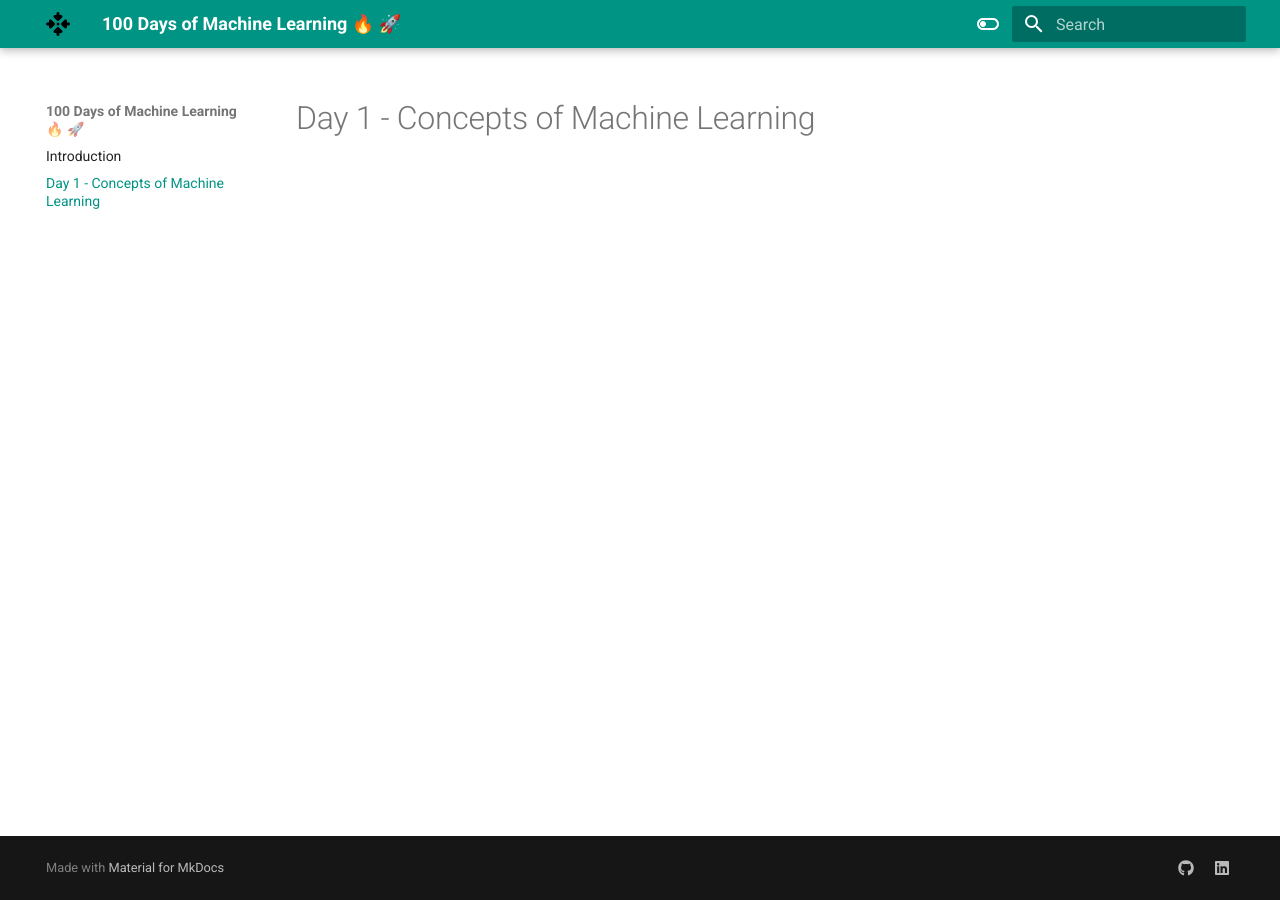
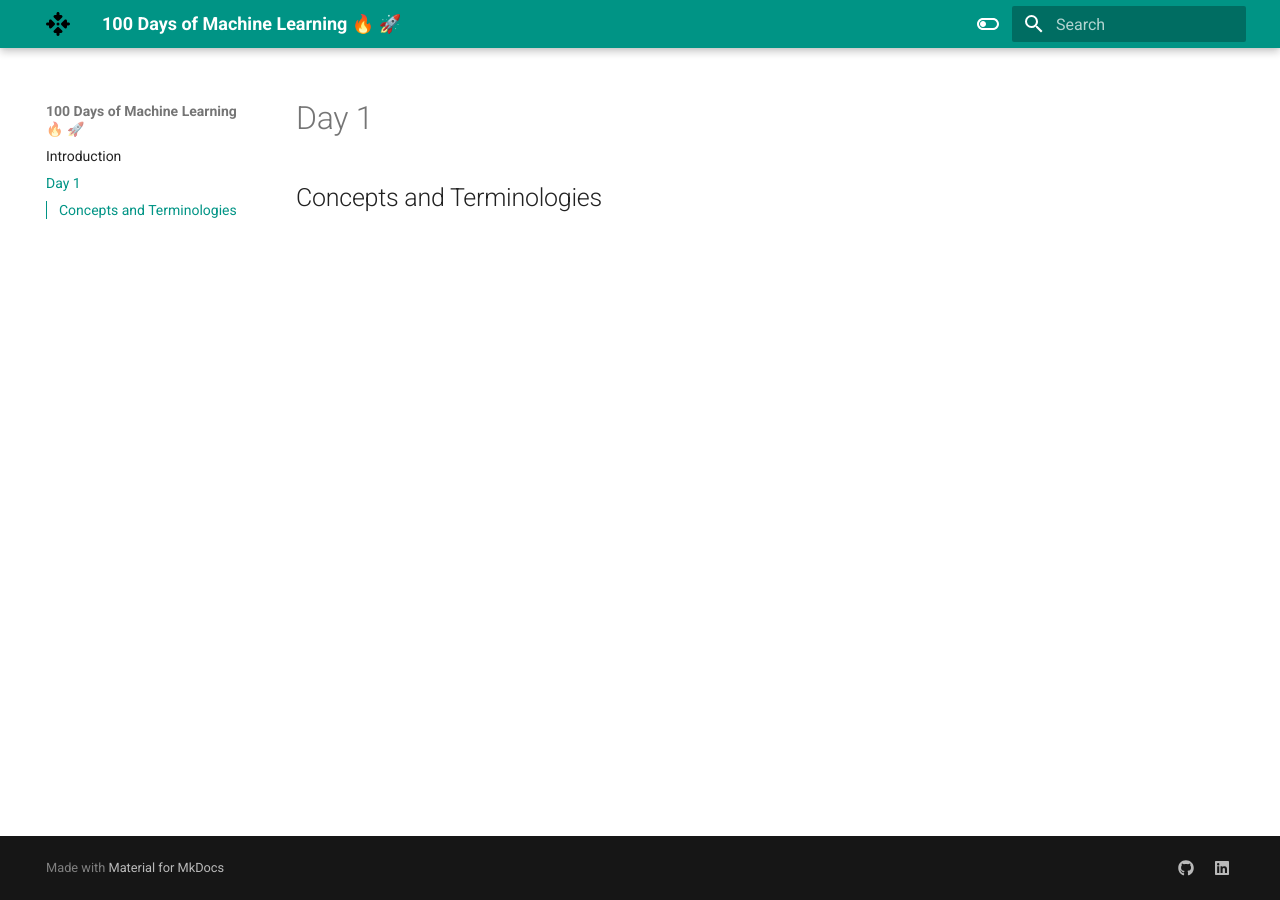
Before and after one commit to Hg03/100-Days-Of-Machine-Learning, an MkDocs documentation site: the page built from docs/Day1.md, in a window 1280 px wide. Built offline with MkDocs 1.6.1 and Material for MkDocs 9.7.7, drawn with Linux system fonts in a browser that asks for light colours.

Commit message:
day1 updated

```diff
--- a/docs/Day1.md
+++ b/docs/Day1.md
@@ -1 +1,3 @@
-# Day 1 - Concepts of Machine Learning
+# Day 1
+
+## Concepts and Terminologies
```
Also changed, not shown: docs/index.md (line endings or trailing spaces).
